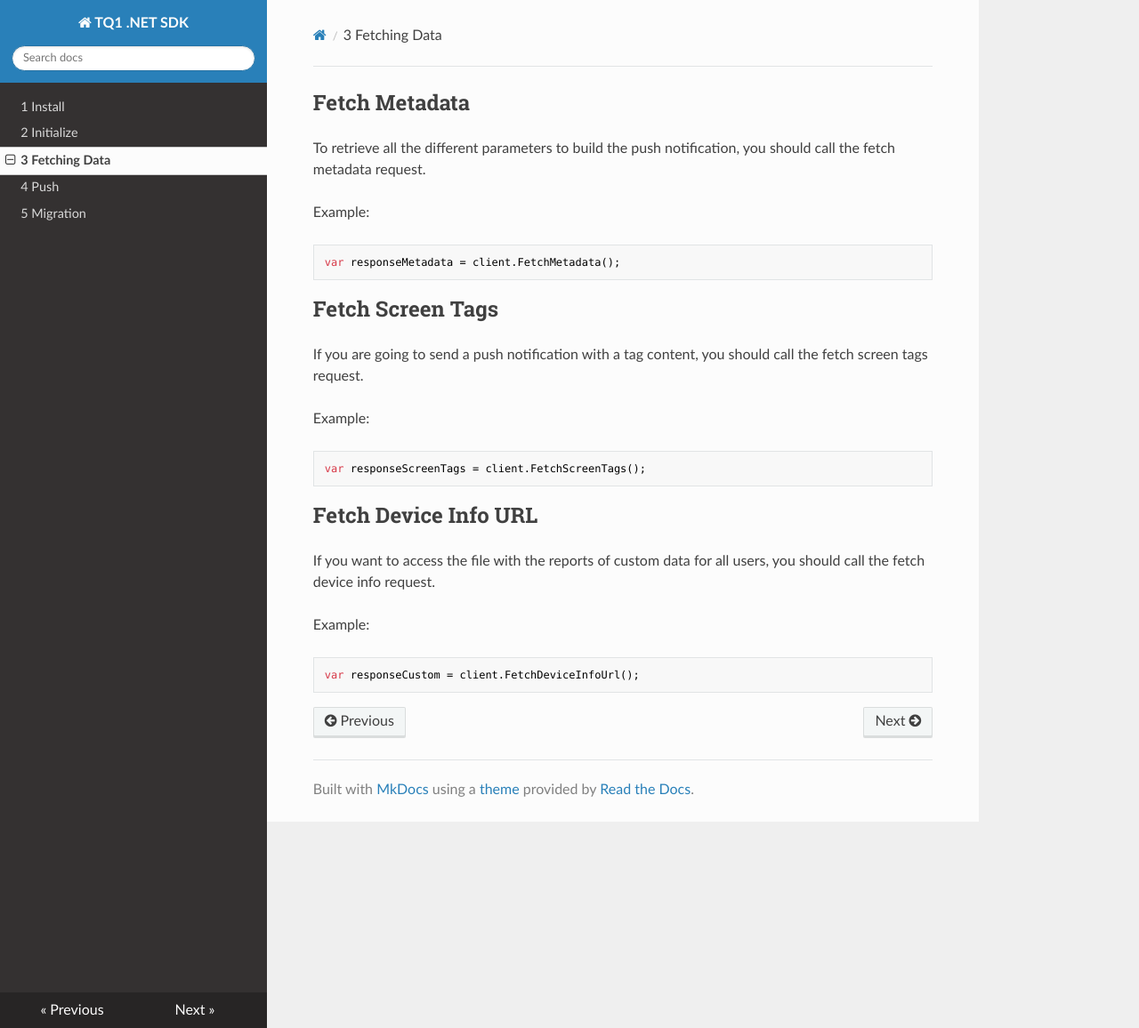
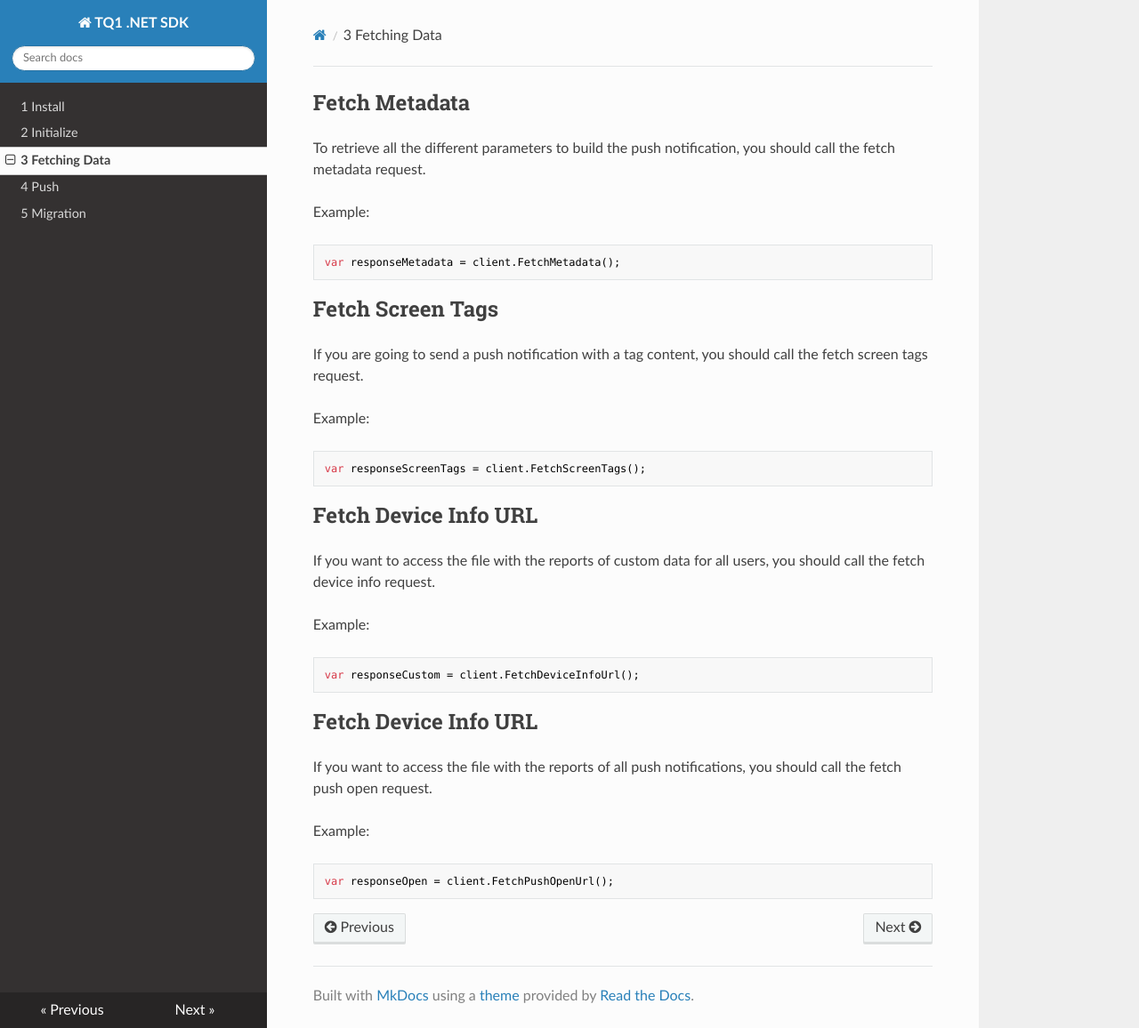
Before and after one commit to tq1/taqtile-sdk-dotnet, an MkDocs documentation site: the page built from docs/docs/3 - Fetching Data.md, in a window 1280 px wide and 1156 px high. Shown: the whole window at 89% size. Built offline with MkDocs 1.6.1, drawn with Linux system fonts in a browser that asks for light colours; nearby versions of some CDN libraries.

````diff
--- a/docs/docs/3 - Fetching Data.md
+++ b/docs/docs/3 - Fetching Data.md
@@ -24,6 +24,16 @@ If you want to access the file with the reports of custom data for all users, yo
 
 Example:
 
-```
+```csharp
 var responseCustom = client.FetchDeviceInfoUrl();
 ```
+
+##Fetch Device Info URL
+
+If you want to access the file with the reports of all push notifications, you should call the fetch push open request.
+
+Example:
+
+```csharp
+var responseOpen = client.FetchPushOpenUrl();
+```
````
